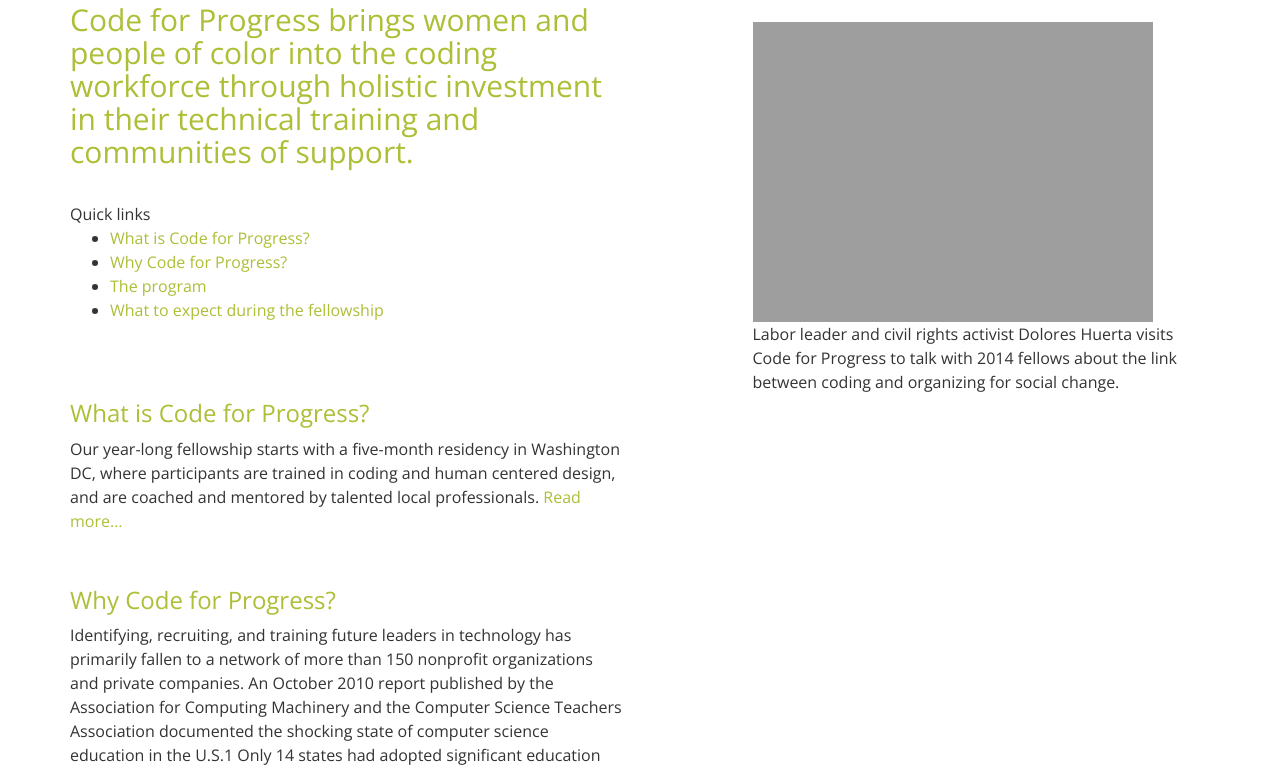
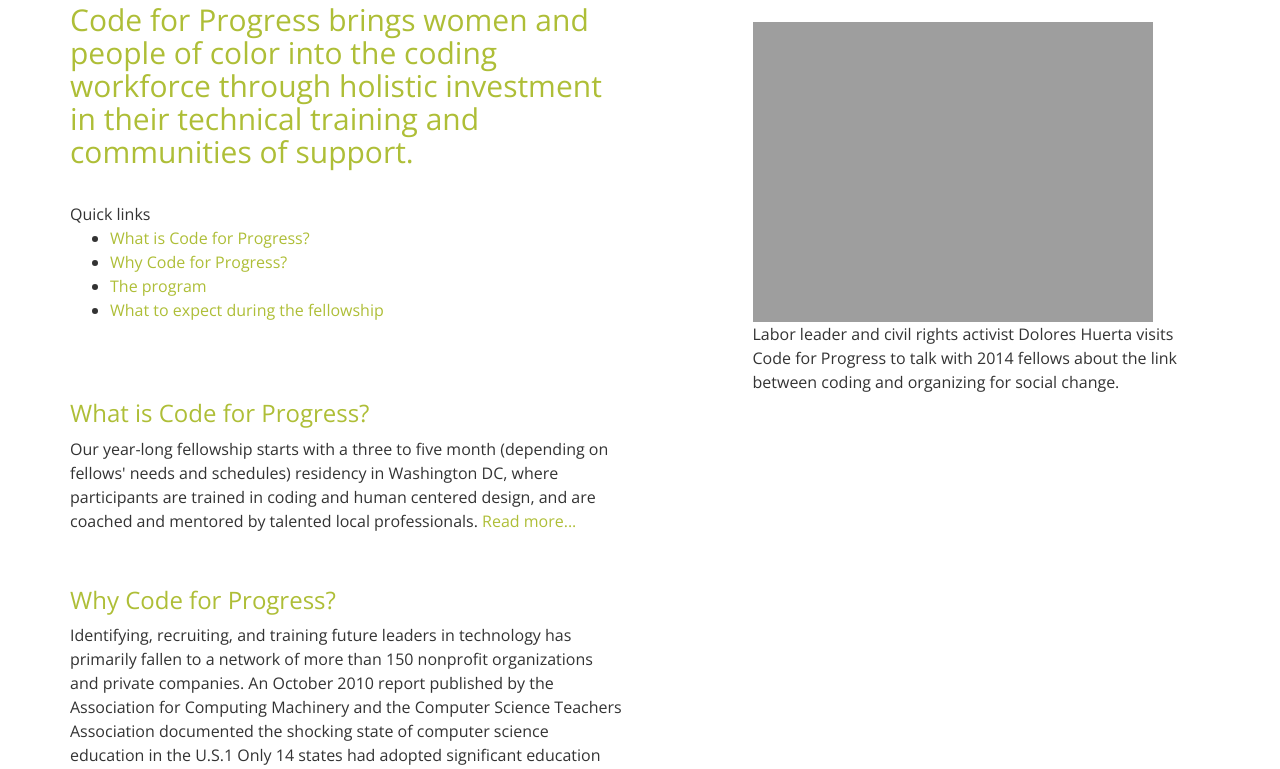
Before and after one commit to aliyarahman/betterhomepage, a Django app: page /about/ in a window 1280 px wide. Shown: the part 252-1021 px from the top of the page. Run offline with Django 3.2, Linux system fonts and the light colour scheme; parts of the project's set-up code (start-up, migrations or seed data) failed here and were passed over; some libraries are stand-ins or nearby versions.

Commit message:
Updated fellowship language

```diff
--- a/app/templates/about.html
+++ b/app/templates/about.html
@@ -29,7 +29,7 @@
                     </ul>
 
                     <br><br><a name="cfp_what"></a><h3 class="green_text">What is Code for Progress?</h3>
-                    <p>Our year-long fellowship starts with a five-month residency in Washington DC, where participants are trained in coding and human centered design, and are coached and mentored by talented local professionals. <span class="green_text read_more what_cfp">Read more...</span><span class="hidden_content what_cfp"><br>All Code for Progress fellows receive a monthly stipend and housing allowance during their residency in DC. Then, we facilitate their transition into the tech sector where they use their skills as junior developers, database managers, innovation specialists, and other first coding positions. In the seven-month post-residency period, fellows are supported on the job with weekly check-in calls, ongoing professional mentorship and technical coaching, and opportunities to build new skills.
+                    <p>Our year-long fellowship starts with a three to five month (depending on fellows' needs and schedules) residency in Washington DC, where participants are trained in coding and human centered design, and are coached and mentored by talented local professionals. <span class="green_text read_more what_cfp">Read more...</span><span class="hidden_content what_cfp"><br>All Code for Progress fellows receive a monthly stipend and housing allowance during their residency in DC. Then, we facilitate their transition into the tech sector where they use their skills as junior developers, database managers, innovation specialists, and other first coding positions. In the seven-month post-residency period, fellows are supported on the job with weekly check-in calls, ongoing professional mentorship and technical coaching, and opportunities to build new skills.
 
                     <br><br>By intentionally removing barriers to technological training for women and people of color, Code for Progress cultivates a growing community of diverse professionals who have the technical skills and cultural competency to bring innovation to non-profits, government and industry.</p></span>
 
```
